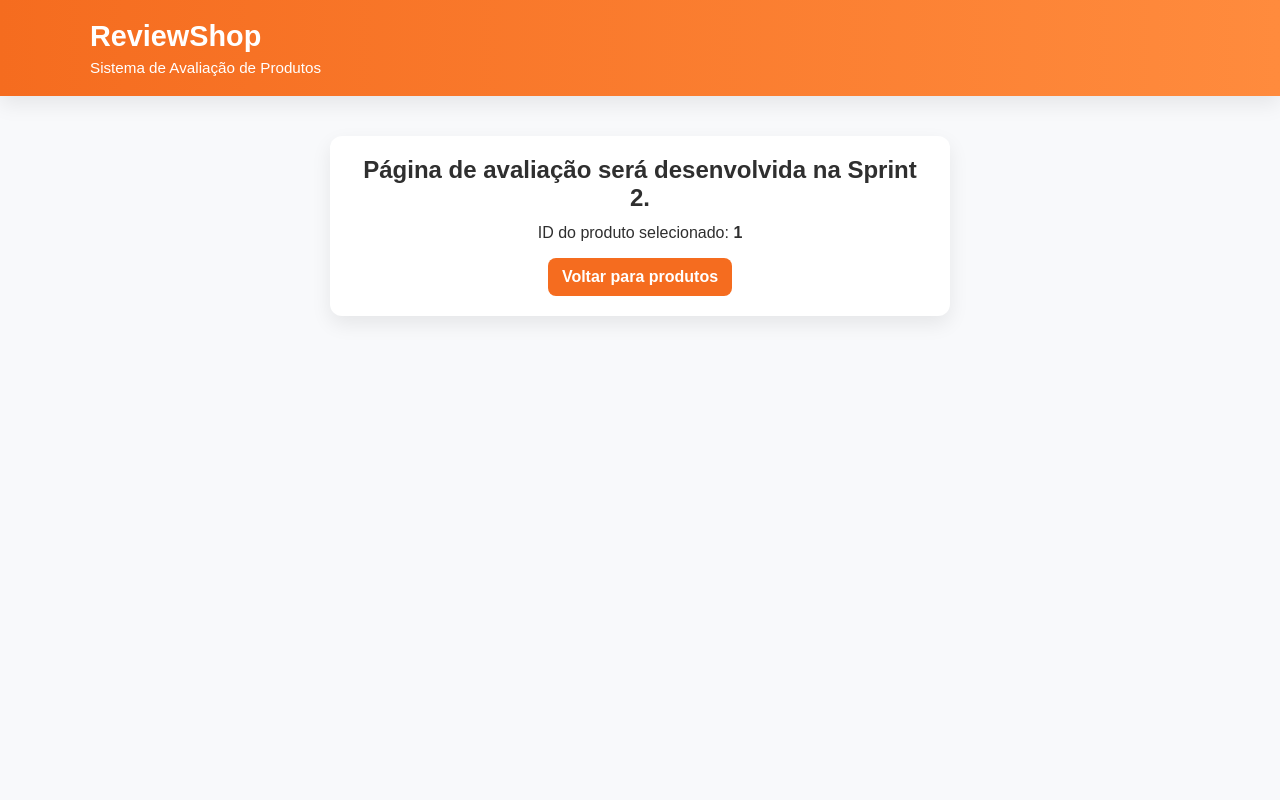
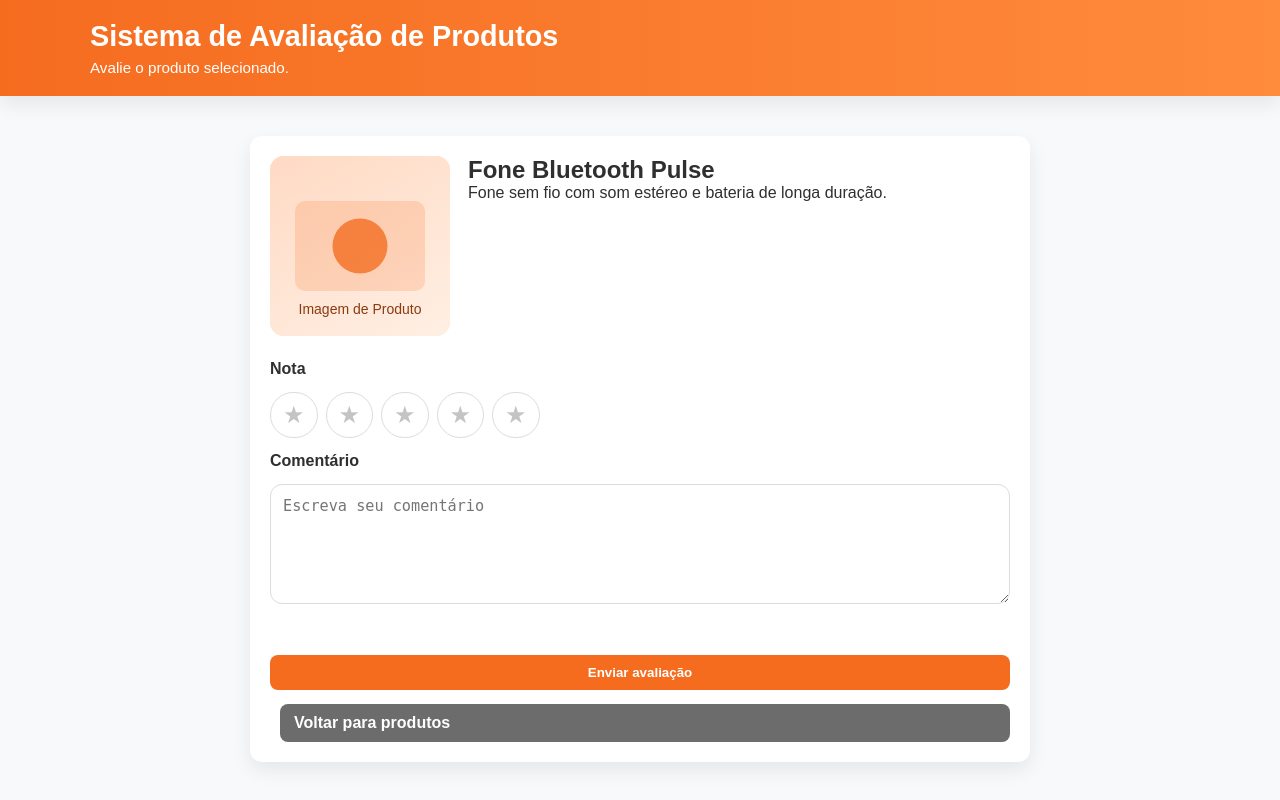
Before and after one commit to brunodev1022/projeto-reviews, a PHP site: page /avaliar.php?id_produto=1 in a window 1280 px wide. Run offline with PHP 8.4, Linux system fonts and the light colour scheme; data comes from the database, SQL or seed files in the repository.

Commit message:
Implementa página de avaliação

```diff
--- a/avaliar.php
+++ b/avaliar.php
@@ -1,28 +1,71 @@
 <?php
+include 'php/conexao.php';
+
 $idProduto = isset($_GET['id_produto']) ? (int) $_GET['id_produto'] : 0;
+$produto = null;
+
+if ($idProduto > 0) {
+    $sql = "SELECT id_produto, nome, descricao, imagem_referencia FROM produtos WHERE id_produto = $idProduto AND ativo = 1 LIMIT 1";
+    $resultado = $conexao->query($sql);
+    $produto = $resultado ? $resultado->fetch_assoc() : null;
+}
 ?>
 <!DOCTYPE html>
 <html lang="pt-BR">
 <head>
     <meta charset="UTF-8">
     <meta name="viewport" content="width=device-width, initial-scale=1.0">
-    <title>ReviewShop | Avaliação</title>
+    <title>Avaliar Produto - Sistema de Avaliação de Produtos</title>
     <link rel="stylesheet" href="css/style.css">
 </head>
 <body>
     <header class="topo">
         <div class="container">
-            <h1>ReviewShop</h1>
-            <p>Sistema de Avaliação de Produtos</p>
+            <h1>Sistema de Avaliação de Produtos</h1>
+            <p>Avalie o produto selecionado.</p>
         </div>
     </header>
 
     <main class="container pagina-avaliacao">
-        <div class="caixa-aviso">
-            <h2>Página de avaliação será desenvolvida na Sprint 2.</h2>
-            <p>ID do produto selecionado: <strong><?php echo $idProduto; ?></strong></p>
-            <a href="produtos.php" class="botao-avaliar">Voltar para produtos</a>
-        </div>
+        <?php if ($produto): ?>
+            <section class="caixa-avaliacao">
+                <div class="info-produto">
+                    <img src="<?php echo htmlspecialchars($produto['imagem_referencia']); ?>" alt="Imagem do produto <?php echo htmlspecialchars($produto['nome']); ?>" class="produto-imagem">
+                    <div>
+                        <h2><?php echo htmlspecialchars($produto['nome']); ?></h2>
+                        <p><?php echo htmlspecialchars($produto['descricao']); ?></p>
+                    </div>
+                </div>
+
+                <form class="avaliacao-form" action="php/salvar_avaliacao.php" method="post">
+                    <input type="hidden" name="id_produto" value="<?php echo (int) $produto['id_produto']; ?>">
+                    <input type="hidden" name="nota" id="nota" value="0">
+
+                    <label>Nota</label>
+                    <div class="avaliacao-estrelas">
+                        <?php for ($i = 1; $i <= 5; $i++): ?>
+                            <button type="button" class="estrela-botao" data-value="<?php echo $i; ?>">★</button>
+                        <?php endfor; ?>
+                    </div>
+
+                    <label for="comentario">Comentário</label>
+                    <textarea id="comentario" name="comentario" rows="5" placeholder="Escreva seu comentário"></textarea>
+                    <div class="erro-avaliacao" aria-live="polite"></div>
+
+                    <button type="submit" class="botao-avaliar">Enviar avaliação</button>
+                    <a href="produtos.php" class="botao-avaliar botao-secundario">Voltar para produtos</a>
+                </form>
+            </section>
+        <?php else: ?>
+            <div class="caixa-aviso">
+                <h2>Produto não encontrado.</h2>
+                <p>Verifique o produto selecionado e tente novamente.</p>
+                <a href="produtos.php" class="botao-avaliar">Voltar para produtos</a>
+            </div>
+        <?php endif; ?>
     </main>
+
+    <script src="js/script.js"></script>
 </body>
 </html>
+<?php $conexao->close(); ?>
--- a/css/style.css
+++ b/css/style.css
@@ -60,11 +60,6 @@ body {
     border-radius: 14px;
     overflow: hidden;
     box-shadow: var(--sombra);
-    transition: transform 0.2s ease;
-}
-
-.card-produto:hover {
-    transform: translateY(-4px);
 }
 
 .produto-imagem {
@@ -89,7 +84,9 @@ body {
     min-height: 66px;
 }
 
-.botao-avaliar {
+.botao-avaliar,
+.botao-secundario,
+.botao-pequeno {
     display: inline-block;
     text-decoration: none;
     color: var(--branco);
@@ -98,14 +95,32 @@ body {
     border-radius: 8px;
     padding: 10px 14px;
     font-weight: 700;
+    cursor: pointer;
 }
 
-.botao-avaliar:hover {
+.botao-pequeno {
+    padding: 8px 10px;
+    font-size: 0.9rem;
+}
+
+.botao-avaliar:hover,
+.botao-secundario:hover,
+.botao-pequeno:hover {
     background-color: #d75713;
 }
 
+.botao-secundario {
+    background-color: #6c6c6c;
+    margin-left: 10px;
+}
+
+.botao-secundario:hover {
+    background-color: #4f4f4f;
+}
+
 .mensagem-vazia,
-.caixa-aviso {
+.caixa-aviso,
+.caixa-avaliacao {
     background-color: var(--branco);
     padding: 20px;
     border-radius: 12px;
@@ -130,3 +145,117 @@ body {
 .caixa-aviso p {
     margin-bottom: 16px;
 }
+
+.caixa-avaliacao {
+    width: 100%;
+    max-width: 780px;
+    display: flex;
+    flex-direction: column;
+    gap: 24px;
+}
+
+.info-produto {
+    display: grid;
+    grid-template-columns: 180px 1fr;
+    gap: 18px;
+    align-items: start;
+}
+
+.info-produto .produto-imagem {
+    width: 100%;
+    height: 180px;
+    object-fit: cover;
+    border-radius: 14px;
+    background-color: #ffe2cf;
+}
+
+.avaliacao-form {
+    display: grid;
+    gap: 14px;
+}
+
+.avaliacao-form label {
+    font-weight: 700;
+}
+
+.avaliacao-form textarea {
+    width: 100%;
+    border: 1px solid #dcdcdc;
+    border-radius: 12px;
+    padding: 12px;
+    font-size: 0.95rem;
+    resize: vertical;
+    min-height: 120px;
+}
+
+.avaliacao-estrelas {
+    display: flex;
+    gap: 8px;
+}
+
+.estrela-botao {
+    background: transparent;
+    border: 1px solid #dcdcdc;
+    border-radius: 999px;
+    color: #c4c4c4;
+    font-size: 1.5rem;
+    padding: 8px 12px;
+    cursor: pointer;
+}
+
+.estrela-botao.ativa {
+    color: var(--laranja-principal);
+    border-color: var(--laranja-principal);
+    background-color: rgba(245, 108, 31, 0.12);
+}
+
+.erro-avaliacao {
+    color: #b02020;
+    font-size: 0.95rem;
+    min-height: 1.5em;
+}
+
+.tabela-avaliacoes {
+    width: 100%;
+    border-collapse: collapse;
+    margin-top: 16px;
+}
+
+.tabela-avaliacoes th,
+.tabela-avaliacoes td {
+    border: 1px solid #ddd;
+    padding: 12px;
+    text-align: left;
+    vertical-align: top;
+}
+
+.tabela-avaliacoes th {
+    background-color: #fff1e6;
+}
+
+.tabela-avaliacoes td {
+    background-color: var(--branco);
+}
+
+.estrela {
+    color: #dcdcdc;
+}
+
+.estrela.ativa {
+    color: var(--laranja-principal);
+}
+
+.form-excluir-avaliacao {
+    display: inline;
+}
+
+@media (max-width: 700px) {
+    .info-produto {
+        grid-template-columns: 1fr;
+    }
+
+    .tabela-avaliacoes th,
+    .tabela-avaliacoes td {
+        padding: 10px;
+    }
+}
--- a/database/banco.sql
+++ b/database/banco.sql
@@ -13,10 +13,11 @@ CREATE TABLE IF NOT EXISTS produtos (
 CREATE TABLE IF NOT EXISTS avaliacoes (
     id_avaliacao INT AUTO_INCREMENT PRIMARY KEY,
     id_produto INT NOT NULL,
-    nome_avaliador VARCHAR(100) NOT NULL,
-    nota TINYINT NOT NULL,
+    nota INT NOT NULL,
     comentario TEXT NOT NULL,
+    status VARCHAR(20) DEFAULT 'ativa',
     criado_em DATETIME DEFAULT CURRENT_TIMESTAMP,
+    atualizado_em DATETIME DEFAULT CURRENT_TIMESTAMP ON UPDATE CURRENT_TIMESTAMP,
     CONSTRAINT fk_avaliacoes_produtos
         FOREIGN KEY (id_produto) REFERENCES produtos(id_produto)
 );
--- a/js/script.js
+++ b/js/script.js
@@ -1,13 +1,44 @@
 document.addEventListener('DOMContentLoaded', function () {
-    const cards = document.querySelectorAll('.card-produto');
+    const notaInput = document.querySelector('#nota');
+    const estrelas = document.querySelectorAll('.estrela-botao');
+    const comentario = document.querySelector('#comentario');
+    const erro = document.querySelector('.erro-avaliacao');
 
-    cards.forEach(function (card) {
-        card.addEventListener('mouseenter', function () {
-            card.style.boxShadow = '0 12px 24px rgba(0, 0, 0, 0.12)';
+    if (notaInput && estrelas.length) {
+        const notaInicial = parseInt(notaInput.value, 10) || 0;
+
+        function marcarEstrelas(valor) {
+            estrelas.forEach(function (estrela) {
+                const valorEstrela = parseInt(estrela.dataset.value, 10);
+                estrela.classList.toggle('ativa', valorEstrela <= valor);
+            });
+        }
+
+        if (notaInicial) {
+            marcarEstrelas(notaInicial);
+        }
+
+        estrelas.forEach(function (estrela) {
+            estrela.addEventListener('click', function () {
+                const valor = parseInt(estrela.dataset.value, 10);
+                notaInput.value = valor;
+                marcarEstrelas(valor);
+            });
         });
+    }
 
-        card.addEventListener('mouseleave', function () {
-            card.style.boxShadow = '';
+    const form = document.querySelector('.avaliacao-form');
+    if (form) {
+        form.addEventListener('submit', function (event) {
+            const nota = notaInput ? parseInt(notaInput.value, 10) : 0;
+            const texto = comentario ? comentario.value.trim() : '';
+
+            if (nota < 1 || nota > 5 || texto === '') {
+                event.preventDefault();
+                if (erro) {
+                    erro.textContent = 'Escolha nota e escreva comentário.';
+                }
+            }
         });
-    });
+    }
 });
--- a/produtos.php
+++ b/produtos.php
@@ -9,14 +9,14 @@ $resultado = $conexao->query($sql);
 <head>
     <meta charset="UTF-8">
     <meta name="viewport" content="width=device-width, initial-scale=1.0">
-    <title>ReviewShop | Produtos</title>
+    <title><title>Sistema de Avaliação de Produtos</title></title>
     <link rel="stylesheet" href="css/style.css">
 </head>
 <body>
     <header class="topo">
         <div class="container">
-            <h1>ReviewShop</h1>
-            <p>Sistema de Avaliação de Produtos</p>
+            <h1>Sistema de Avaliação de Produtos</h1>
+            <p>Escolha um produto para acessar a página de avaliação.</p>
         </div>
     </header>
 
```
Also changed, not shown: database/sprint2_3.sql (added, +11 -0 lines), php/salvar_avaliacao.php (added, +18 -0 lines).
